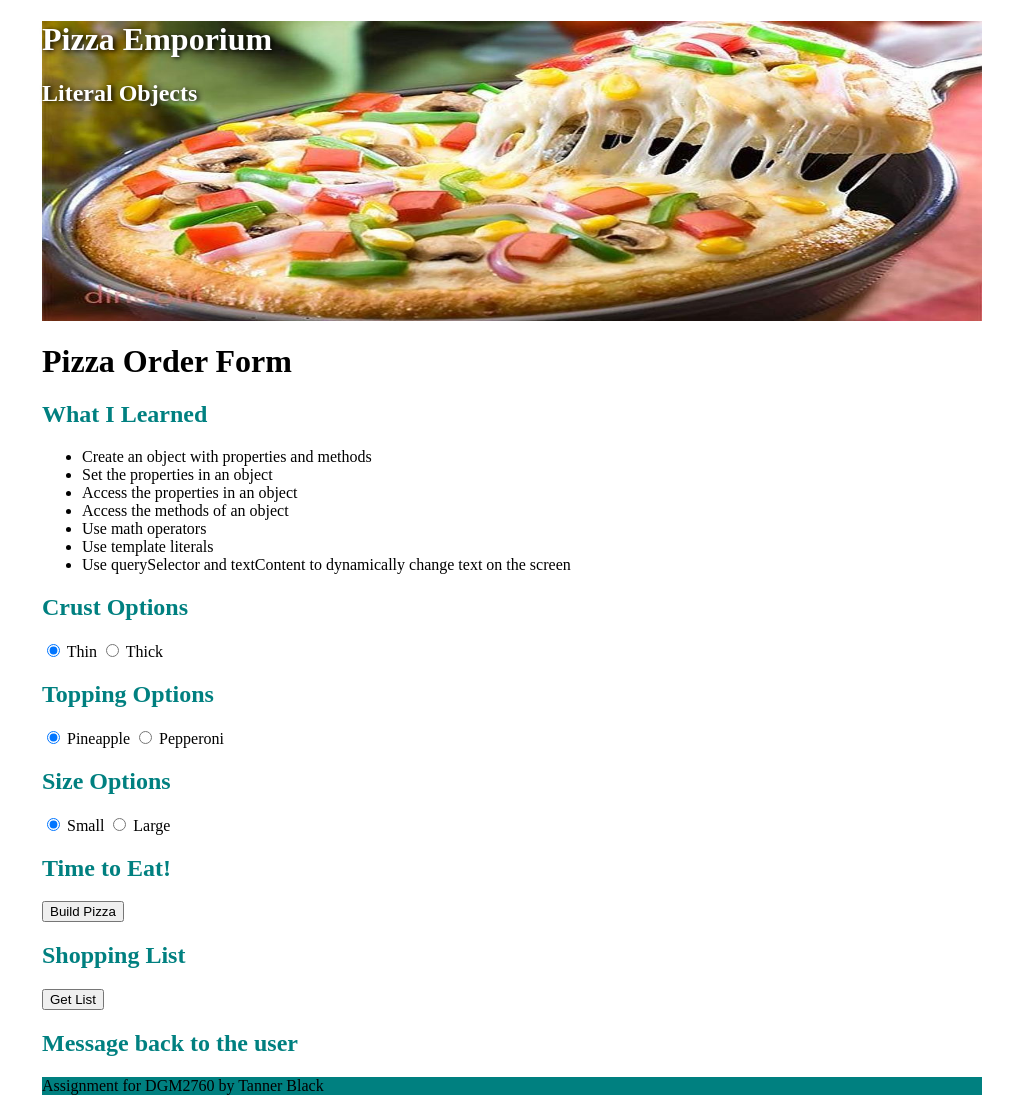
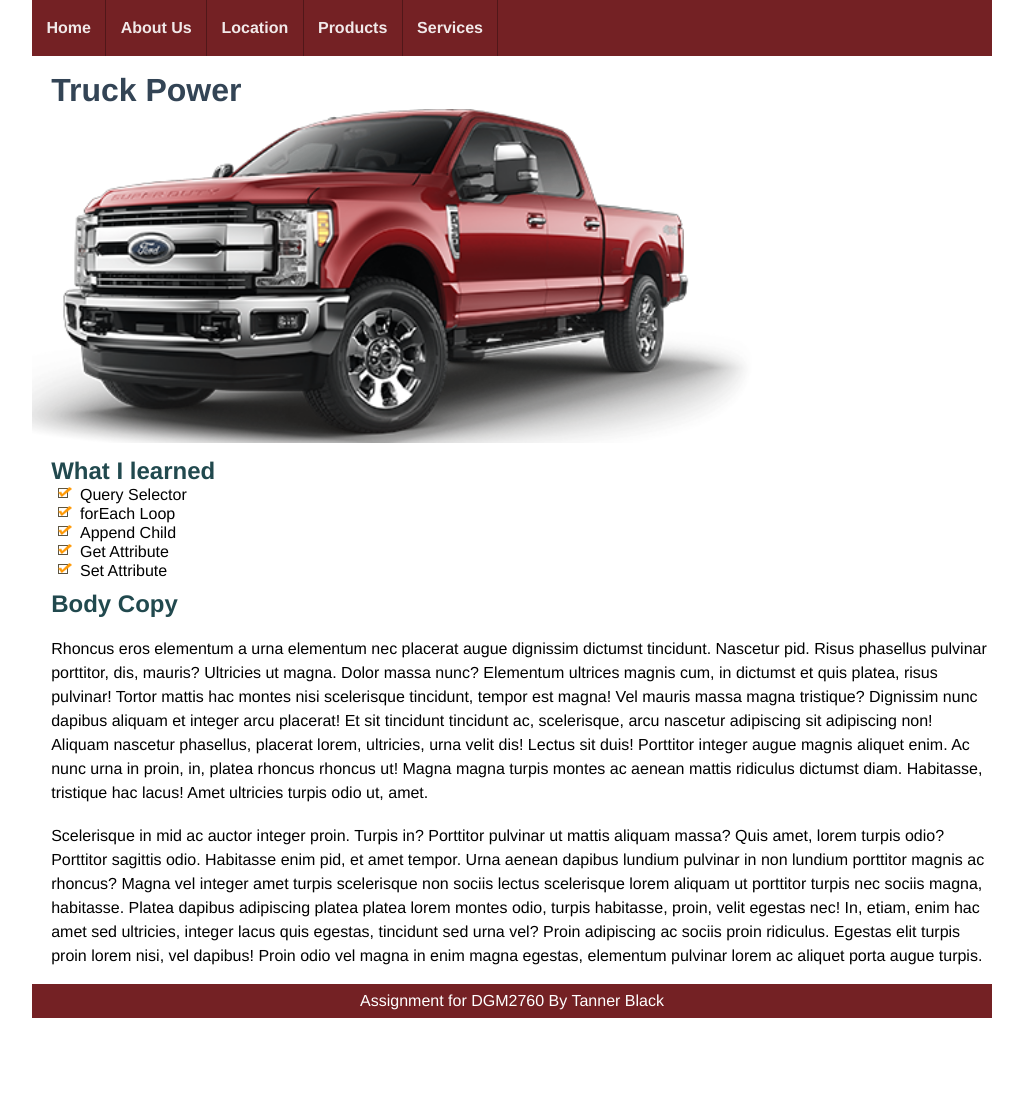
Before and after one commit to TannerBBlack/DGM2760New, a plain HTML site: page Unit09/index.html in a window 1280 px wide. Shown: the whole page, without its empty margins (128-1151 px from the left). After the commit the page ends 1034 px from the top, so only its background shows below. Drawn offline with Linux system fonts and the light colour scheme.

Commit message:
updating unit 9

```diff
--- /dev/null
+++ b/Unit09/css/styles.css
@@ -0,0 +1,146 @@
+
+
+
+
+
+
+
+
+
+
+
+@charset "UTF-8";
+/* CSS Document */
+body, h1, h2, h3, h4, h5, h6, ul, li {margin:0; padding: 0;}
+body {
+	font-size: 16px;
+	font-family: Helvetica;
+}
+header, nav, main, footer {
+	max-width: 960px;
+	margin: 0 auto;
+}
+header {
+	background-image: url("../images/header.jpg");
+	height: 200px;
+
+}
+header h1 {
+	color: #fff;
+	padding: 1rem 0 0 2%;
+	text-shadow: 2px 2px 5px #000;
+	font-size: 3rem;
+}
+header h2 {
+	color: #fff;
+	padding: .5rem 0 0 2%;
+	text-shadow: 2px 2px 5px #000;
+	font-size: 2rem;
+}
+
+
+
+/*NAVIGATION FOR THE TABLET AND DESKTOP*/
+@media only screen and (min-width: 601px) {
+	div.smallMenuLink {display: none;}
+	nav#smallNavArea{display: none;}
+	ul#primaryNavigation {display: block;}
+	nav {background-color: #742124;}
+	nav ul#primaryNavigation {
+		margin-left: 2%;
+		list-style: none;
+		margin:0;
+		padding: 0;
+	}
+	/*main menu items float side by side*/
+	nav ul#primaryNavigation li {
+		float: left;
+		border-right: solid 1px rgba(0,0,0,0.3);
+	}
+	nav ul#primaryNavigation li a {
+		display:block;
+		color: rgba(255,255,255,0.9);
+		font-size: 1em;
+		padding: 1.2em .9em;
+		font-weight: bold;
+		text-decoration:none;
+	}
+	nav ul#primaryNavigation li a:hover {
+		color: rgba(0,0,0,0.8);
+	}
+} /* end of Desktop navigation*/
+
+
+
+
+
+
+/*NAVIGATION FOR THE Small Screen*/
+@media only screen and (max-width: 600px) {
+	nav#smallNavArea{display: block; }
+	ul#primaryNavigation {display: none;}
+
+	nav#smallNavArea {height:100vh; background-color: #adadad;}
+	nav#smallNavArea ul  {padding: .5em 0;}
+	nav#smallNavArea ul li {list-style: none;}
+	nav#smallNavArea ul li a {
+		display: block;
+		list-style: none;
+		margin: .4em 2%;
+		padding: .6rem 0;
+		text-align: center;
+		text-decoration: none;
+		color: #FFF;
+		background-color: rgba(0,0,0,0.2);
+	}
+
+	div.smallMenuLink {
+		display: block;
+		background-color: #742124;
+	}
+	div.smallMenuLink a {
+		display: block;
+		color: #FFF;
+		text-decoration: none;
+		padding: .6rem;
+	}
+} /* end of small navigation*/
+
+
+
+
+
+main h1 {
+	color:#334455;
+	padding: 1rem 0 0 2%;
+}
+main h2 {
+	color: #21494e;
+	padding: .6rem 0 0 2%;
+}
+main p {padding: .2rem 0 0 2%; line-height: 150%;}
+
+main ul {margin: 0;}
+main ul.objectives li {
+	list-style-image: url("../images/check.png");
+	margin-left: 3rem;
+
+}
+
+
+main img.myPhoto {width: 75%;}
+
+footer {
+	background-color: #742124;
+	clear: both;
+}
+footer p {
+	text-align: center;
+	color: white;
+	padding: .5rem 0;
+}
+
+
+.keepOpen{
+	clear:both;
+}
--- a/Unit09/index.html
+++ b/Unit09/index.html
@@ -1,65 +1,54 @@
-<!DOCTYPE html>
-<html lang="en">
+<!doctype html>
+<html>
 <head>
-    <meta charset="UTF-8">
-    <meta name="viewport" content="width=device-width, initial-scale=1.0">
-    <meta http-equiv="X-UA-Compatible" content="ie=edge">
-    <link rel="stylesheet" href="css/style.css" type="text/css">
-    <title>Pizza Emporium</title>
+<!-- TELLS PHONES NOT TO LIE ABOUT THEIR WIDTH -->
+<meta name="viewport" content="width=device-width, initial-scale=1, maximum-scale=1">
+<meta charset="UTF-8">
+<title>Menu Duplication</title>
+<link href="css/styles.css" rel="stylesheet" type="text/css">
+
 </head>
+
 <body>
-<header>
-    <h1>Pizza Emporium</h1>
-    <h2>Literal Objects</h2>
-</header>
-    <main>
-        <h1>Pizza Order Form</h1>
-        <h2>What I Learned</h2>
-        <ul>
-            <li>Create an object with properties and methods</li>
-            <li>Set the properties in an object</li>
-            <li>Access the properties in an object</li>
-            <li>Access the methods of an object</li>
-            <li>Use math operators</li>
-            <li>Use template literals</li>
-            <li>Use querySelector and textContent to dynamically change text on the screen</li>
-        </ul>
+<div class="smallMenuLink"><a href="#smallNavArea">MENU</a></div>
 
-        <h2>Crust Options</h2>
-        <input type="radio" id="thin" name="crust" value="thin" checked>
-        <label for="thin">Thin</label>
 
-        <input type="radio" id="thick" name="crust" value="thick">
-        <label for="thick">Thick</label>
+<nav>
+<ul id="primaryNavigation">
+<li><a href="index.html">Home</a></li>
+<li><a href="about.html">About Us</a></li>
+<li><a href="location.html">Location</a></li>
+<li><a href="products.html">Products</a></li>
+<li><a href="services.html">Services</a></li>
+</ul>
+<div class="keepOpen"></div>
+</nav>
 
-        <h2>Topping Options</h2>
-        <input type="radio" id="pineapple" name="topping" value="pineapple" checked>
-        <label for="pineapple">Pineapple</label>
 
-        <input type="radio" id="pepperoni" name="topping" value="pepperoni">
-        <label for="pepperoni">Pepperoni</label>
+<main>
+<h1>Truck Power</h1>
+<img class="myPhoto" src="images/truck.png">
+<h2>What I learned</h2>
+<ul class="objectives">
+<li>Query Selector</li>
+<li>forEach Loop</li>
+<li>Append Child</li>
+<li>Get Attribute</li>
+<li>Set Attribute</li>
+</ul>
 
-        <h2>Size Options</h2>
-        <input type="radio" id="small" name="size" value="small" checked>
-        <label for="small">Small</label>
+<h2>Body Copy</h2>
+<p>Rhoncus eros elementum a urna elementum nec placerat augue dignissim dictumst tincidunt. Nascetur pid. Risus phasellus pulvinar porttitor, dis, mauris? Ultricies ut magna. Dolor massa nunc? Elementum ultrices magnis cum, in dictumst et quis platea, risus pulvinar! Tortor mattis hac montes nisi scelerisque tincidunt, tempor est magna! Vel mauris massa magna tristique? Dignissim nunc dapibus aliquam et integer arcu placerat! Et sit tincidunt tincidunt ac, scelerisque, arcu nascetur adipiscing sit adipiscing non! Aliquam nascetur phasellus, placerat lorem, ultricies, urna velit dis! Lectus sit duis! Porttitor integer augue magnis aliquet enim. Ac nunc urna in proin, in, platea rhoncus rhoncus ut! Magna magna turpis montes ac aenean mattis ridiculus dictumst diam. Habitasse, tristique hac lacus! Amet ultricies turpis odio ut, amet.</p>
 
-        <input type="radio" id="large" name="size" value="large">
-        <label for="large">Large</label>
+<p>Scelerisque in mid ac auctor integer proin. Turpis in? Porttitor pulvinar ut mattis aliquam massa? Quis amet, lorem turpis odio? Porttitor sagittis odio. Habitasse enim pid, et amet tempor. Urna aenean dapibus lundium pulvinar in non lundium porttitor magnis ac rhoncus? Magna vel integer amet turpis scelerisque non sociis lectus scelerisque lorem aliquam ut porttitor turpis nec sociis magna, habitasse. Platea dapibus adipiscing platea platea lorem montes odio, turpis habitasse, proin, velit egestas nec! In, etiam, enim hac amet sed ultricies, integer lacus quis egestas, tincidunt sed urna vel? Proin adipiscing ac sociis proin ridiculus. Egestas elit turpis proin lorem nisi, vel dapibus! Proin odio vel magna in enim magna egestas, elementum pulvinar lorem ac aliquet porta augue turpis.</p>
 
-        <h2>Time to Eat!</h2>
-        <button id="build">Build Pizza</button>
 
-        <h2>Shopping List</h2>
-        <button id="shopping">Get List</button>
 
-        <h2>Message back to the user</h2>
-        <p id="feedback"></p>
-
-    </main>
-
-    <footer>
-        <p>Assignment for DGM2760 by Tanner Black</p>
-    </footer>
+</main>
+<nav id="smallNavArea"></nav>
+<footer>
+<p>Assignment for DGM2760 By Tanner Black</p>
+</footer>
 
 </body>
 <script type="text/javascript" src="js/main.js"></script>
--- a/Unit09/js/main.js
+++ b/Unit09/js/main.js
@@ -1,31 +1,19 @@
-let message = document.querySelector('#feedback');
+function duplicateMenu() {
+    let topList = document.querySelectorAll('ul#primaryNavigation li a')
 
-const pizza = {
-    crust: 'thin',
-    size: 'small',
-    topping: 'pineapple',
-    buildPizza: function () {
-        message = `Baking a ${pizza.size} pizza on a ${pizza.crust} crust with a ${pizza.topping} topping and cheese just for you.`
-        document.querySelector('#feedback').textContent = message
-    },
-    shoppingList: () => {
-        let flour = 1
-        if (pizza.crust === 'thick') flour *= 2
-        if (pizza.size === 'large') flour *= 2
+    let newList = document.createElement('ul')
 
-        message = `You will need to purchase ${flour} cups of flour and 1 lb of ${pizza.topping}.`
-        document.querySelector('#feedback').textContent = message
-    }
+    topList.forEach(menuItem => {
+        let  newLI = document.createElement('li')
+        let newLink = document.createElement('a')
+        newLink.textContent = menuItem.textContent;
+        newLink.setAttribute('href', menuItem.getAttribute('href'))
+        newLI.setAttribute('li', menuItem.getAttribute('li'))
+        document.querySelector('#smallNavArea').appendChild(newList)
+        newList.appendChild(newLI)
+        newLI.appendChild(newLink)
+
+    })
 }
 
-document.querySelector('#thin').addEventListener('click', () => pizza.crust = 'thin')
-document.querySelector('#thick').addEventListener('click', () => pizza.crust = 'thick')
-
-document.querySelector('#small').addEventListener('click', () => pizza.size = 'small')
-document.querySelector('#large').addEventListener('click', () => pizza.size = 'large')
-
-document.querySelector('#pepperoni').addEventListener('click', () => pizza.topping = 'pepperoni')
-document.querySelector('#pineapple').addEventListener('click', () => pizza.topping = 'pineapple')
-
-document.querySelector('#build').addEventListener('click', pizza.buildPizza)
-document.querySelector('#shopping').addEventListener('click', pizza.shoppingList)
+duplicateMenu()
```
Also changed, not shown: Unit09/images/check.png (added), Unit09/images/truck.png (added).
